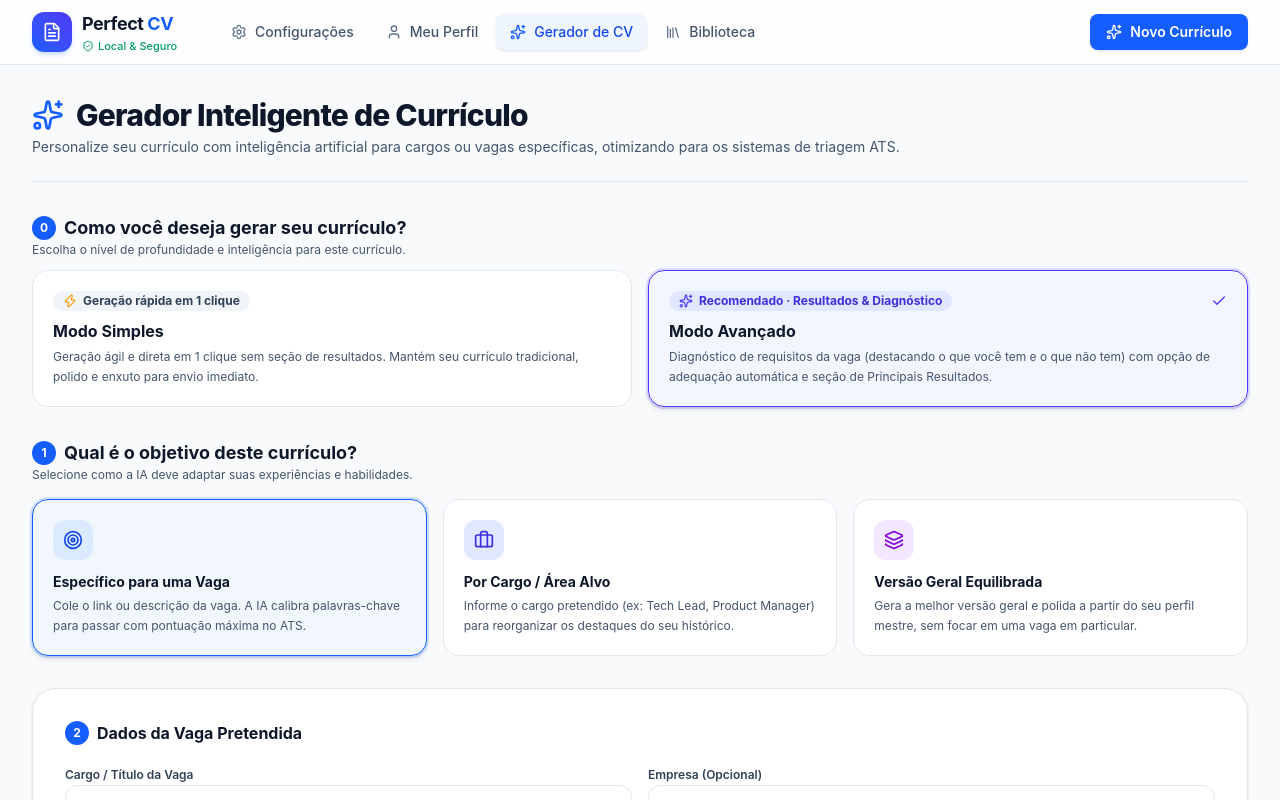
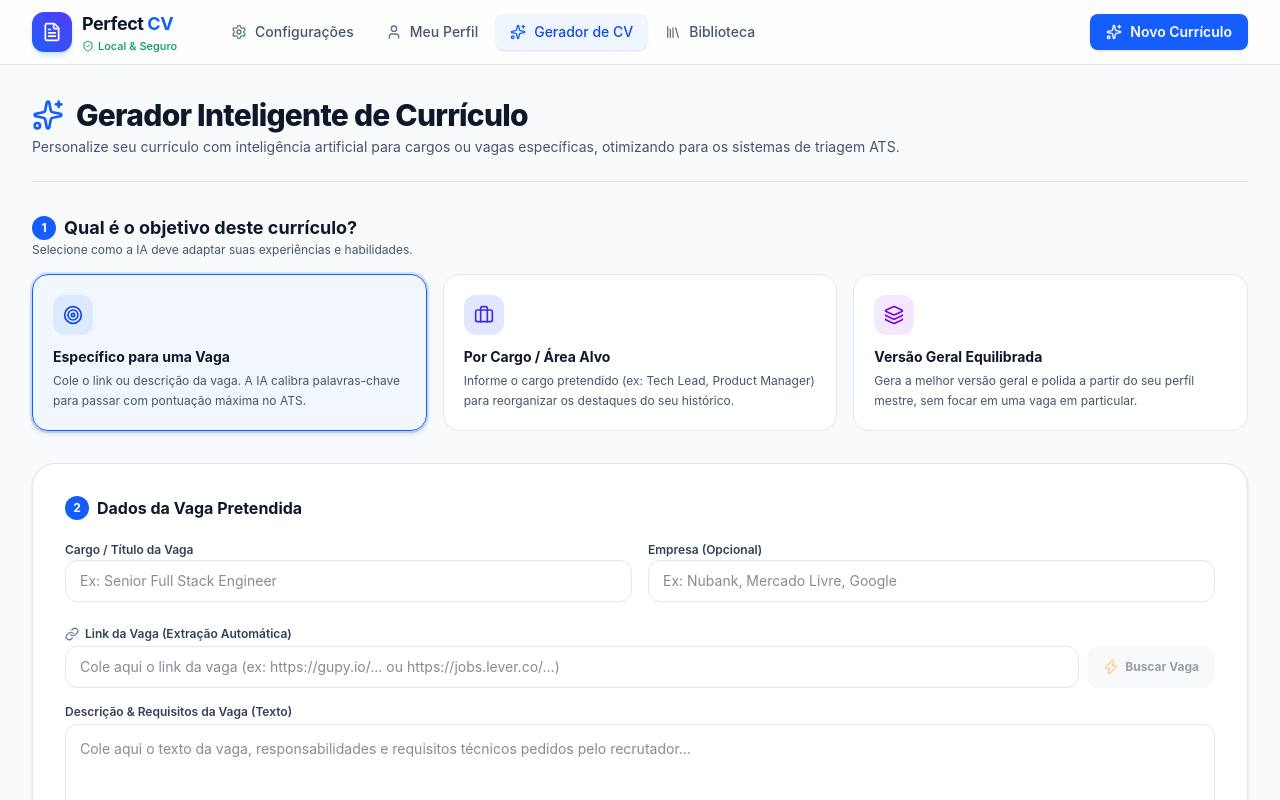
Before and after one commit to davijmc/perfect-cv, a Next.js app: page /generator in a window 1280 px wide. Shown: the top 800 px of the page. Built offline with nearby package versions, Linux system fonts and the light colour scheme.

Commit message:
feat(generator): remove modo simples e passo 0, definindo modo avancado como padrao unico

```diff
--- a/app/api/generate/route.ts
+++ b/app/api/generate/route.ts
@@ -19,7 +19,7 @@ export async function POST(request: Request) {
   try {
     const body = await request.json();
     const { mode, depth, targetRole, targetJobDetails, templateId, assistantLevel, jobAnalysis } = body;
-    const level: 'simple' | 'advanced' = assistantLevel === 'advanced' ? 'advanced' : 'simple';
+    const level: 'simple' | 'advanced' = assistantLevel === 'simple' ? 'simple' : 'advanced';
 
     // 1. Carrega o perfil profissional mestre
     const masterProfile = await loadProfile();
--- a/components/generator/generator-wizard.tsx
+++ b/components/generator/generator-wizard.tsx
@@ -25,8 +25,8 @@ interface GeneratorWizardProps {
 }
 
 export function GeneratorWizard({ onGenerated }: GeneratorWizardProps) {
-  // Nível de assistência: Modo Simples vs Modo Avançado
-  const [assistantLevel, setAssistantLevel] = useState<'simple' | 'advanced'>('advanced');
+  // Modo avançado único com resultados e diagnóstico
+  const assistantLevel = 'advanced';
 
   // Modo de objetivo, profundidade e template
   const [mode, setMode] = useState<'generic' | 'job_specific' | 'from_scratch'>('job_specific');
@@ -182,68 +182,6 @@ export function GeneratorWizard({ onGenerated }: GeneratorWizardProps) {
 
   return (
     <div className="space-y-8">
-      {/* 0. Escolha do Modo: Simples vs Avançado */}
-      <section className="space-y-3">
-        <div>
-          <h2 className="text-lg font-bold text-slate-900 flex items-center gap-2">
-            <span className="flex h-6 w-6 items-center justify-center rounded-full bg-blue-600 text-xs font-bold text-white">0</span>
-            <span>Como você deseja gerar seu currículo?</span>
-          </h2>
-          <p className="text-xs text-slate-600">Escolha o nível de profundidade e inteligência para este currículo.</p>
-        </div>
-
-        <div className="grid gap-4 sm:grid-cols-2">
-          {/* Modo Simples */}
-          <button
-            type="button"
-            onClick={() => {
-              setAssistantLevel('simple');
-              setJobAnalysis(null);
-            }}
-            className={`p-5 rounded-2xl border text-left transition-all relative ${
-              assistantLevel === 'simple'
-                ? 'border-blue-600 bg-blue-50/50 shadow-md ring-2 ring-blue-500/20'
-                : 'border-slate-200 bg-white hover:border-slate-300 hover:bg-slate-50'
-            }`}
-          >
-            <div className="flex items-center justify-between mb-2">
-              <span className="inline-flex items-center gap-1.5 rounded-full bg-slate-100 px-2.5 py-0.5 text-xs font-bold text-slate-700">
-                <Zap className="w-3.5 h-3.5 text-amber-500" />
-                Geração rápida em 1 clique
-              </span>
-              {assistantLevel === 'simple' && <Check className="h-4 w-4 text-blue-600" />}
-            </div>
-            <h3 className="font-bold text-slate-900 text-base">Modo Simples</h3>
-            <p className="text-xs text-slate-600 mt-1 leading-relaxed">
-              Geração ágil e direta em 1 clique sem seção de resultados. Mantém seu currículo tradicional, polido e enxuto para envio imediato.
-            </p>
-          </button>
-
-          {/* Modo Avançado */}
-          <button
-            type="button"
-            onClick={() => setAssistantLevel('advanced')}
-            className={`p-5 rounded-2xl border text-left transition-all relative ${
-              assistantLevel === 'advanced'
-                ? 'border-indigo-600 bg-indigo-50/50 shadow-md ring-2 ring-indigo-500/20'
-                : 'border-slate-200 bg-white hover:border-slate-300 hover:bg-slate-50'
-            }`}
-          >
-            <div className="flex items-center justify-between mb-2">
-              <span className="inline-flex items-center gap-1.5 rounded-full bg-indigo-100 px-2.5 py-0.5 text-xs font-bold text-indigo-700">
-                <Sparkles className="w-3.5 h-3.5 text-indigo-600" />
-                Recomendado · Resultados & Diagnóstico
-              </span>
-              {assistantLevel === 'advanced' && <Check className="h-4 w-4 text-indigo-600" />}
-            </div>
-            <h3 className="font-bold text-slate-900 text-base">Modo Avançado</h3>
-            <p className="text-xs text-slate-600 mt-1 leading-relaxed">
-              Diagnóstico de requisitos da vaga (destacando o que você tem e o que não tem) com opção de adequação automática e seção de Principais Resultados.
-            </p>
-          </button>
-        </div>
-      </section>
-
       {/* 1. Escolha do Objetivo do Currículo */}
       <section className="space-y-4">
         <div>
@@ -565,18 +503,12 @@ export function GeneratorWizard({ onGenerated }: GeneratorWizardProps) {
       )}
 
       {/* Botão de Ação: Gerar Currículo */}
-      {/* Se o usuário já tiver o JobAnalysisCard exibido, a ação principal está no próprio card.
-          Mesmo assim, mantemos o botão inferior como garantia ou para os outros modos */}
       <div className="flex justify-end pt-4">
         <button
           type="button"
           onClick={() => handleGenerate()}
           disabled={isGenerating || isAnalyzingJob}
-          className={`flex items-center gap-2.5 rounded-2xl px-8 py-4 text-base font-bold text-white shadow-xl active:scale-95 transition-all disabled:opacity-50 cursor-pointer ${
-            assistantLevel === 'advanced'
-              ? 'bg-gradient-to-r from-indigo-600 to-purple-600 shadow-indigo-500/25 hover:from-indigo-700 hover:to-purple-700'
-              : 'bg-gradient-to-r from-blue-600 to-indigo-600 shadow-blue-500/25 hover:from-blue-700 hover:to-indigo-700'
-          }`}
+          className="flex items-center gap-2.5 rounded-2xl px-8 py-4 text-base font-bold text-white shadow-xl shadow-indigo-500/25 bg-gradient-to-r from-indigo-600 to-purple-600 hover:from-indigo-700 hover:to-purple-700 active:scale-95 transition-all disabled:opacity-50 cursor-pointer"
         >
           {isGenerating ? (
             <>
@@ -587,9 +519,7 @@ export function GeneratorWizard({ onGenerated }: GeneratorWizardProps) {
             <>
               <Sparkles className="h-5 w-5 text-amber-300" />
               <span>
-                {assistantLevel === 'advanced'
-                  ? (jobAnalysis ? 'Adequar e Gerar Currículo com Resultados' : 'Gerar Currículo com Resultados')
-                  : 'Gerar Currículo (Modo Simples)'}
+                {jobAnalysis ? 'Adequar e Gerar Currículo com Resultados' : 'Gerar Currículo com Resultados'}
               </span>
               <ArrowRight className="h-5 w-5" />
             </>
```
Also changed, not shown: 1 other file (tests, documents, lock files or other folders).
